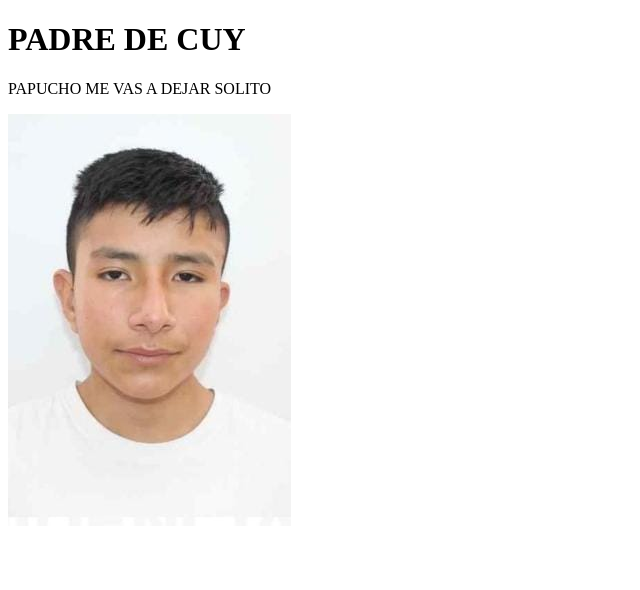
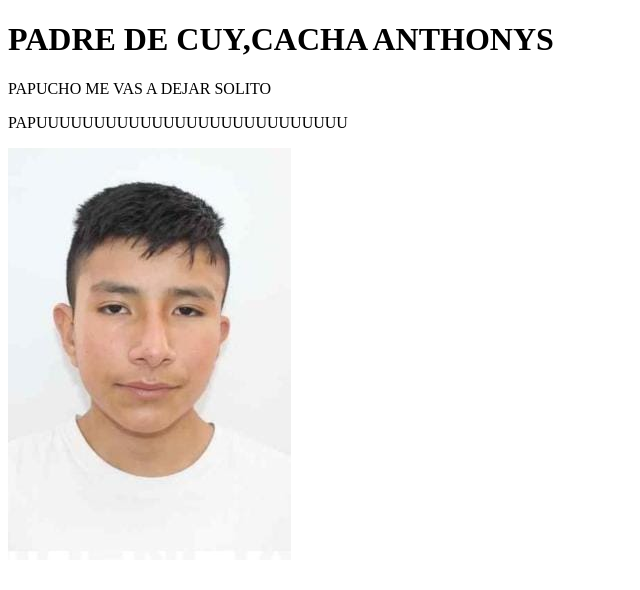
Before and after one commit to olwys10/tomate, a plain HTML site: page index.html in a window 1280 px wide. Shown: the whole page, without its empty margins (0-640 px from the left). Drawn offline with Linux system fonts and the light colour scheme.

Commit message:
Update index.html

```diff
--- a/index.html
+++ b/index.html
@@ -7,8 +7,9 @@
 <body>
     <header>
 
-        <h1>PADRE DE CUY</h1>
+        <h1>PADRE DE CUY,CACHA ANTHONYS</h1>
         <p> PAPUCHO ME VAS A DEJAR SOLITO</p>
+        <p> PAPUUUUUUUUUUUUUUUUUUUUUUUUUUU</p>
     </header>
     <section>
 <article>
@@ -17,4 +18,5 @@
     </section>
 
 </body>
+
 </html>
```
